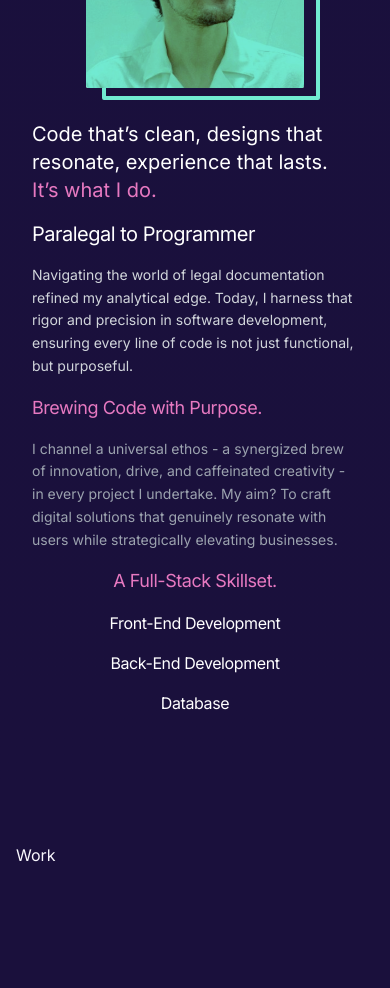
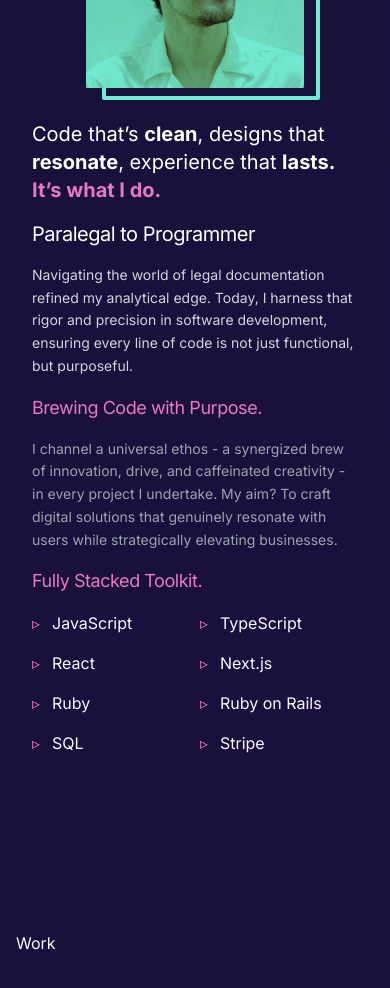
Before and after one commit to jmayheww/joshua-portfolio, a Next.js app: page / in a window 390 px wide. Shown: the part 1160-2148 px from the top of the page. Built offline with nearby package versions, Linux system fonts and the light colour scheme.

Commit message:
create skillslist component to display tech skills and render in about section component

```diff
--- /dev/null
+++ b/app/components/SkillsList.js
@@ -0,0 +1,22 @@
+import { techSkills } from "../data";
+
+export const SkillsList = () => {
+  return (
+    <div className="grid grid-cols-3 sm:grid-cols-4 md:grid-cols-5 lg:grid-cols-6 xl:grid-cols-7 gap-12 md:grid-cols-1">
+      <div className="col-span-3">
+        <ul className="grid grid-cols-2 gap-x-2.5 gap-y-4">
+          {techSkills.map((skill) => (
+            <li
+              key={skill}
+              className="relative pl-5 text-md font-jetbrains-mono"
+            >
+              <span className="absolute left-0 text-primary">▹</span>
+              {skill}
+            </li>
+          ))}
+        </ul>
+      </div>
+      <div className="col-span-2"></div>
+    </div>
+  );
+};
--- a/app/data.js
+++ b/app/data.js
@@ -1,19 +1,4 @@
-import {
-  FaGithub,
-  FaLinkedin,
-  FaInstagram,
-  FaDev,
-  FaHtml5,
-  FaCss3,
-} from "react-icons/fa";
-import {
-  FaJs,
-  FaNode,
-  FaReact,
-  FaGem,
-  FaDatabase,
-  FaCode,
-} from "react-icons/fa";
+import { FaGithub, FaLinkedin, FaInstagram, FaDev } from "react-icons/fa";
 
 export const sectionLinks = ["about", "work", "writing", "contact"];
 
@@ -53,28 +38,12 @@ export const socialLinks = [
 ];
 
 export const techSkills = [
-  {
-    category: "Front-End Development",
-    items: [
-      "JavaScript (ES6+)",
-      "React.js",
-      "HTML",
-      "CSS",
-      "SCSS",
-      "Tailwind CSS",
-      "Bootstrap",
-      "Styled-components",
-    ],
-    icon: <FaCode />,
-  },
-  {
-    category: "Back-End Development",
-    items: ["Node.js", "Ruby", "Ruby on Rails"],
-    icon: <FaGem />,
-  },
-  {
-    category: "Database",
-    items: ["SQL (MySQL, PostgreSQL, SQLite)"],
-    icon: <FaDatabase />,
-  },
+  "JavaScript",
+  "TypeScript",
+  "React",
+  "Next.js",
+  "Ruby",
+  "Ruby on Rails",
+  "SQL",
+  "Stripe",
 ];
--- a/app/globals.css
+++ b/app/globals.css
@@ -41,7 +41,6 @@
   right: 0;
 
   background-color: rgba(0, 0, 0, 0.5);
-
 
 }
 
@@ -90,6 +89,22 @@ html {
   box-shadow: 0 0 0 2px rgba(255, 255, 255, 0.5);
   /* Adjust the color as per your needs */
 }
+
+/* Skill Category Container */
+.bg-white.dark:bg-gray-900 {
+  cursor: pointer;
+}
+
+/* Skill Category Title */
+.text-lg.font-semibold {
+  font-weight: 600;
+}
+
+/* Skill Items */
+.text-sm.text-gray-600.dark:text-gray-300 {
+  margin-right: 8px;
+}
+
 
 
 
--- a/app/sections/About.js
+++ b/app/sections/About.js
@@ -1,6 +1,6 @@
 import Image from "next/image";
 import { SectionHeader } from "../components/SectionHeader";
-import { techSkills } from "../data";
+import { SkillsList } from "../components/SkillsList";
 
 export const About = () => {
   const paragraphClasses = "text-sm sm:text-base font-jetbrains-mono";
@@ -32,8 +32,11 @@ export const About = () => {
           <p
             className={`text-xl sm:text-2xl md:text-3xl text-white ${paragraphClasses} block md:hidden max-w-xs`}
           >
-            Code that&rsquo;s clean, designs that resonate, experience that
-            lasts. <span className="text-primary">It&rsquo;s what I do.</span>
+            Code that&rsquo;s <strong>clean</strong>, designs that{" "}
+            <strong>resonate</strong>, experience that <strong>lasts.</strong>{" "}
+            <span className="text-primary font-bold">
+              It&rsquo;s what I do.
+            </span>
           </p>
 
           {/* Desktop Tagline */}
@@ -91,33 +94,12 @@ export const About = () => {
         </p>
       </div>
 
-      <h3 className="text-lg sm:text-xl md:text-2xl font-inter tracking-tight text-primary mb-4">
-        A Full-Stack Skillset.
-      </h3>
-
-      {techSkills.map((skill) => (
-        <div
-          key={skill.category}
-          className="flex flex-col md:flex-row items-center justify-between w-full mb-4 md:mb-6"
-        >
-          <h4 className="text-base sm:text-lg md:text-xl font-inter tracking-tight text-white">
-            {skill.category}
-          </h4>
-          <div className="flex flex-row space-x-4">
-            {skill.items.map((item) => (
-              <div
-                key={item.name}
-                className="flex flex-col items-center justify-center"
-              >
-                {item.icon}
-                <p className="text-xs sm:text-sm md:text-base text-gray-400">
-                  {item.name}
-                </p>
-              </div>
-            ))}
-          </div>
-        </div>
-      ))}
+      <div className="w-full">
+        <h3 className="text-lg sm:text-xl md:text-2xl font-inter tracking-tight text-primary mb-4">
+          Fully Stacked Toolkit.
+        </h3>
+        <SkillsList />
+      </div>
     </section>
   );
 };
--- a/next.config.js
+++ b/next.config.js
@@ -1,4 +1,4 @@
 /** @type {import('next').NextConfig} */
-const nextConfig = {}
+const nextConfig = {};
 
-module.exports = nextConfig
+module.exports = nextConfig;
```
